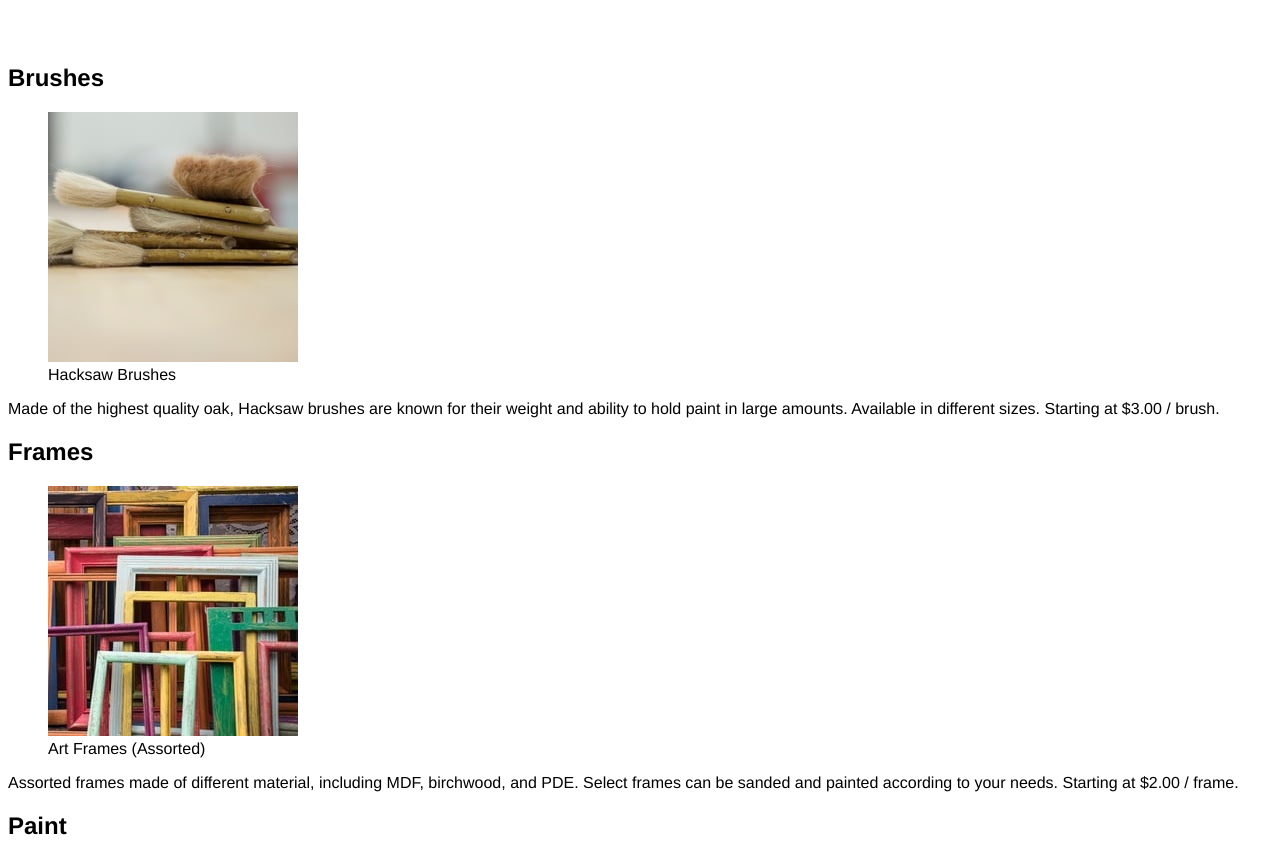
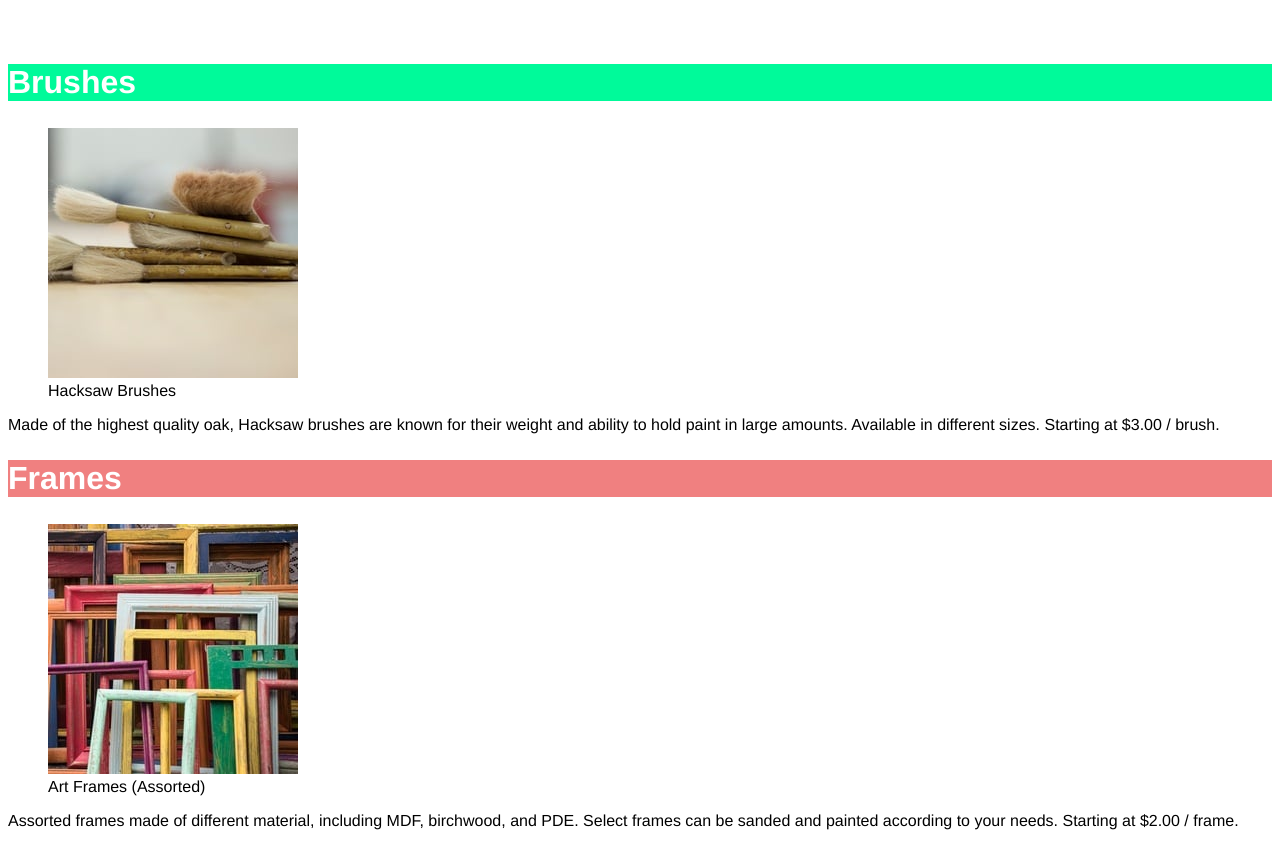
Before and after one commit to lofiandcode/codecademy-dasmotos-arts-and-crafts-project, a plain HTML site: page index.html in a window 1280 px wide. Shown: the part 185-1038 px from the top of the page. Drawn offline with Linux system fonts and the light colour scheme.

Commit message:
Add styles to h2 headlines

```diff
--- a/index.html
+++ b/index.html
@@ -8,19 +8,19 @@
       <h1>Dasmoto's Arts & Crafts</h1>
     </header>
     <main>
-      <h2>Brushes</h2>
+      <h2 class='brushes'>Brushes</h2>
       <figure>
         <img src='./images/hacksaw.jpeg'/>
         <figcaption>Hacksaw Brushes</figcaption>
       </figure>
       <p>Made of the highest quality oak, Hacksaw brushes are known for their weight and ability to hold paint in large amounts. Available in different sizes. <a>Starting at $3.00 / brush.</a></p>
-      <h2>Frames</h2>
+      <h2 class='frames'>Frames</h2>
       <figure>
         <img src='./images/frames.jpeg'/>
         <figcaption>Art Frames (Assorted)</figcaption>
       </figure>
       <p>Assorted frames made of different material, including MDF, birchwood, and PDE. Select frames can be sanded and painted according to your needs. <a>Starting at $2.00 / frame.</a></p>
-      <h2>Paint</h2>
+      <h2 class='paint'>Paint</h2>
       <figure>
         <img src='./images/finnish.jpeg'/>
         <figcaption>Clean Finnish Paint</figcaption>
--- a/styles.css
+++ b/styles.css
@@ -9,3 +9,21 @@ header h1 {
   font-weight: bold;
   text-align: center;
 }
+
+h2 {
+  font-size: 32px;
+  font-weight: bold;
+  color: white;
+}
+
+.brushes {
+  background-color: mediumspringgreen;
+}
+
+.frames {
+  background-color: lightcoral;
+}
+
+.paint {
+  background-color: skyblue;
+}
```
